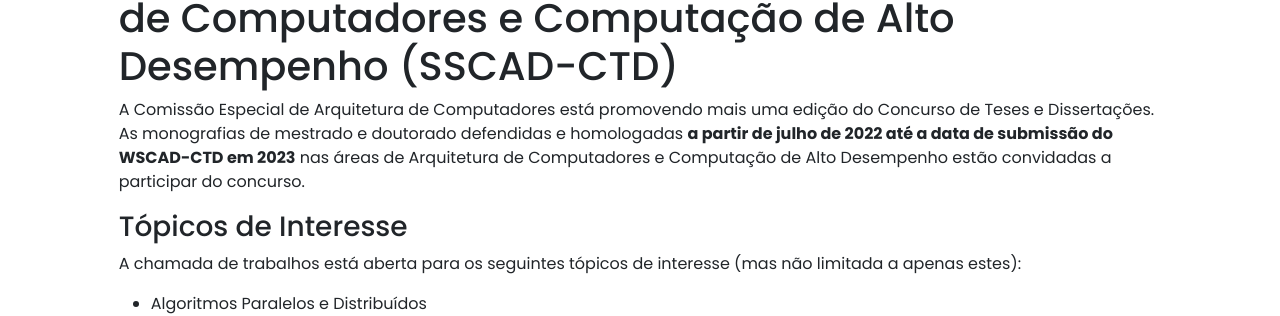
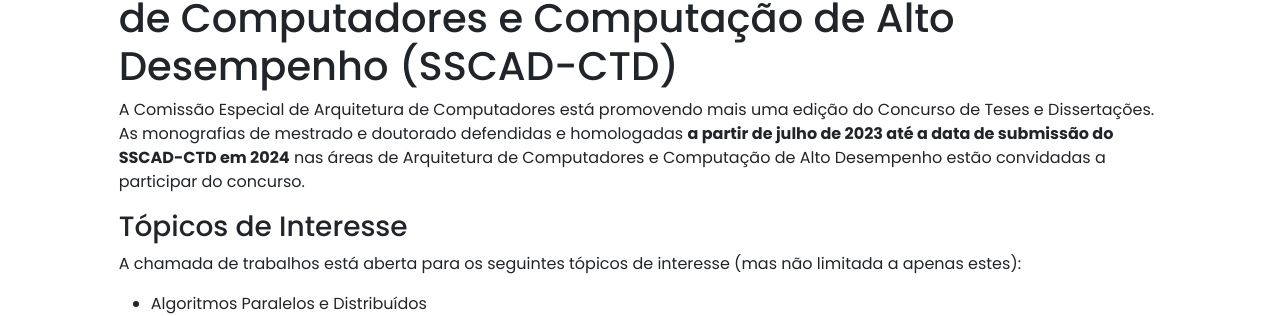
Before and after one commit to ce-acpad/sscad2024, a Jekyll site: the page built from cfp_ctd.html, in a window 1280 px wide and 900 px high, scrolled down 511 px. Shown: the part 138-454 px from the top of the window. Built offline with Jekyll 4.4.1, drawn with Linux system fonts in a browser that asks for light colours.

Commit message:
Update cfp_ctd.html

```diff
--- a/cfp_ctd.html
+++ b/cfp_ctd.html
@@ -15,7 +15,7 @@ permalink: /cfp_ctd/
 <h1>Concurso de Teses e Dissertações em Arquitetura de Computadores e Computação de Alto Desempenho (SSCAD-CTD)</h1>
 
 
-<p>A Comissão Especial de Arquitetura de Computadores está promovendo mais uma edição do Concurso de Teses e Dissertações. As monografias de mestrado e doutorado defendidas e homologadas <strong>a partir de julho de 2022 até a data de submissão do WSCAD-CTD em 2023</strong> nas áreas de Arquitetura de Computadores e Computação de Alto Desempenho estão convidadas a participar do concurso.</p>
+<p>A Comissão Especial de Arquitetura de Computadores está promovendo mais uma edição do Concurso de Teses e Dissertações. As monografias de mestrado e doutorado defendidas e homologadas <strong>a partir de julho de 2023 até a data de submissão do SSCAD-CTD em 2024</strong> nas áreas de Arquitetura de Computadores e Computação de Alto Desempenho estão convidadas a participar do concurso.</p>
 <h3>Tópicos de Interesse</h3>
 <p>A chamada de trabalhos está aberta para os seguintes tópicos de interesse (mas não limitada a apenas estes):</p>
 <ul>
```
